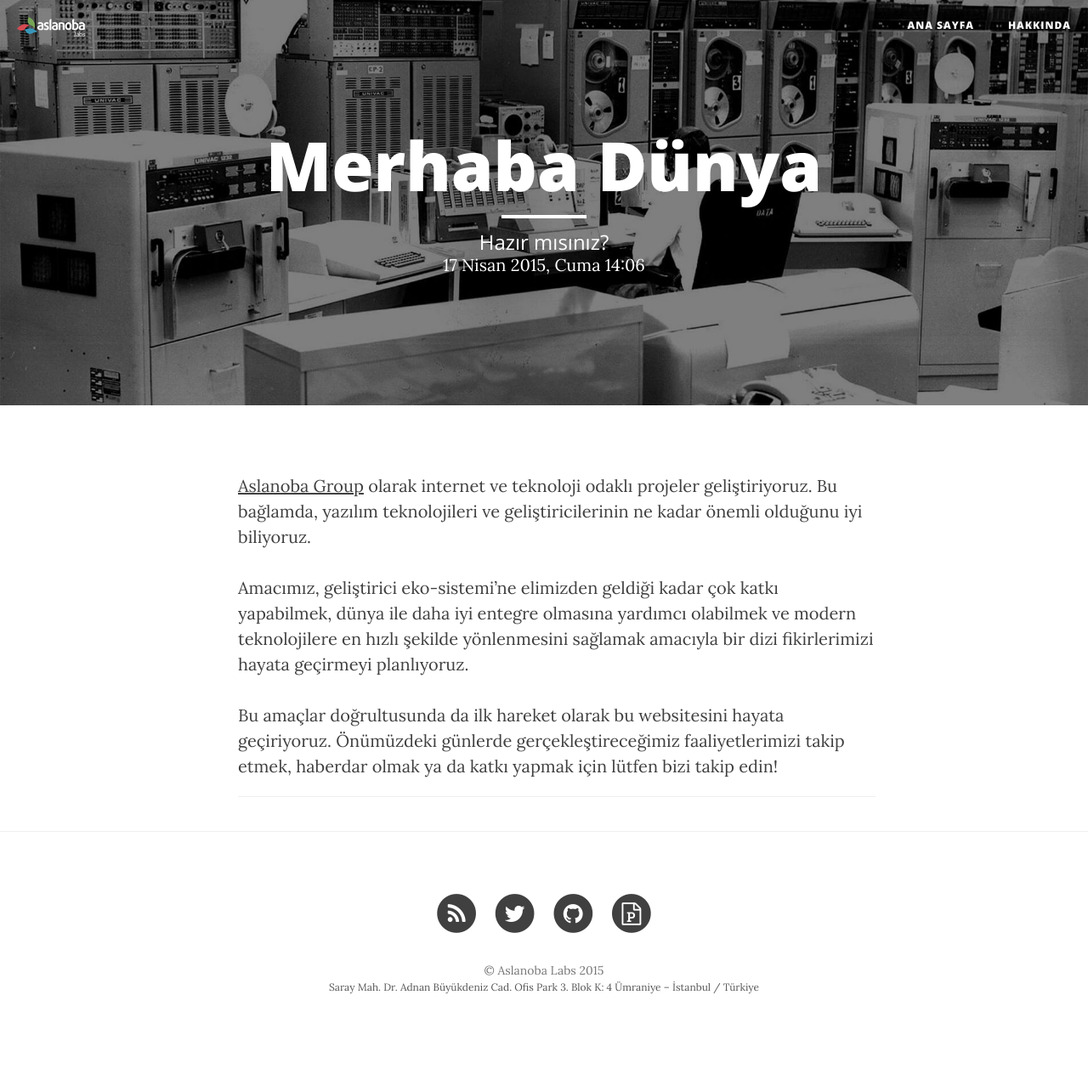
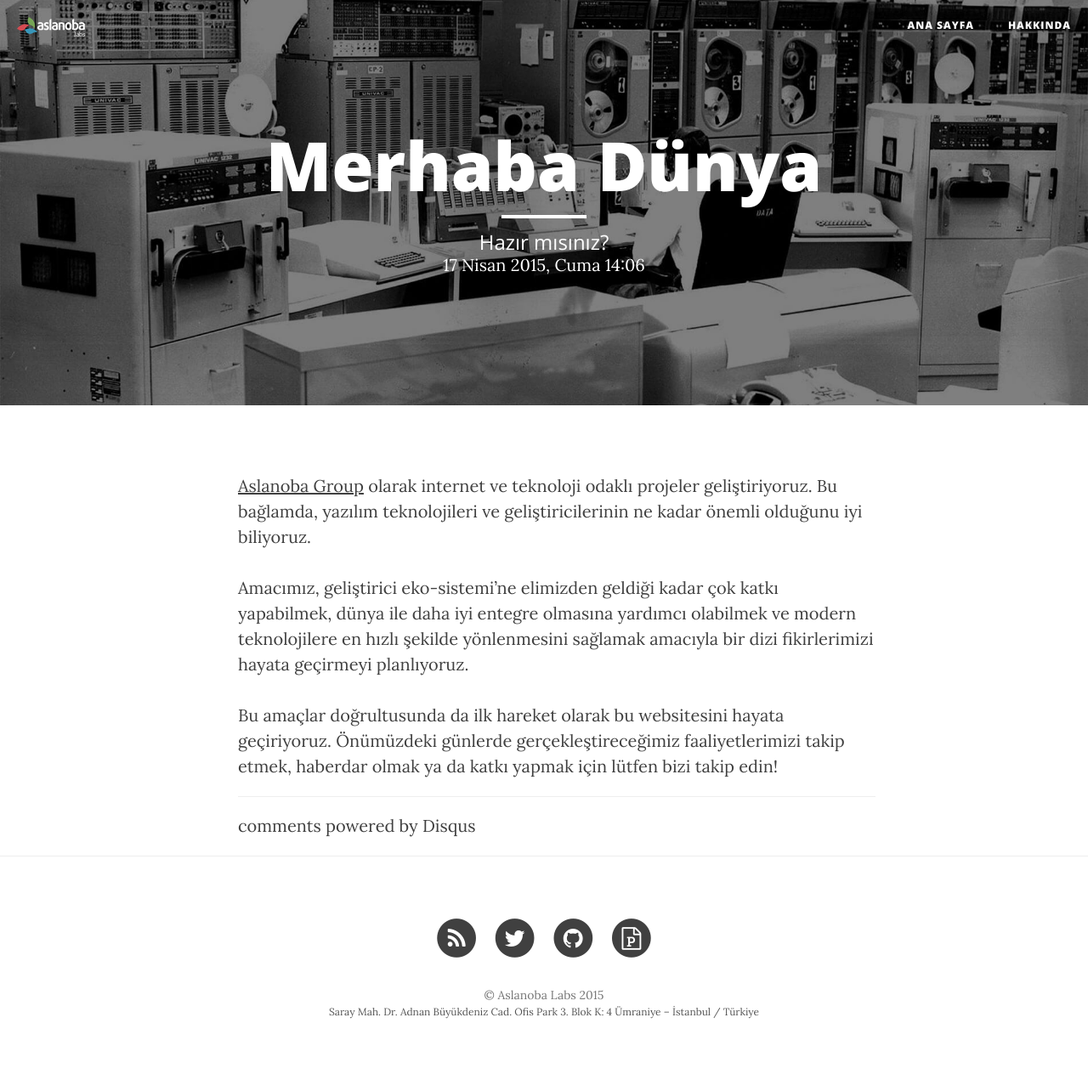
Before and after one commit to vigo/aslanobalabs-jekyll-blog, a Jekyll site: the page built from _posts/2015-04-17-14-06-merhaba-dunya.md, in a window 1280 px wide. Shown: the whole page at 85% size. Built offline with Jekyll 4.4.1, drawn with Linux system fonts in a browser that asks for light colours; nearby versions of some CDN libraries; Markdown is read by kramdown in place of the engine named in the settings; comment, search, counter and statistics services are not loaded; before the commit the page ends 1255 px from its top, so only the background shows below that; some of the changed lines change nothing that is shown.

Commit message:
disqus integration

```diff
--- a/_config.yml
+++ b/_config.yml
@@ -12,6 +12,7 @@
 twitter_username: aslanobalabs
 github_username:  aslanobalabs
 speakerdeck_username: aslanobalabs
+disqus_shortname: aslanobalabs
 header-img: images/home-bg.jpg
 header-logo: images/aslanobalabs-logo.png
 
--- /dev/null
+++ b/_includes/disqus.html
@@ -0,0 +1,13 @@
+{% if site.env == "production" and site.disqus_shortname %}
+<div id="disqus_thread"></div>
+<script type="text/javascript">
+    var disqus_shortname = '{{ site.disqus_shortname }}';
+    (function() {
+        var dsq = document.createElement('script'); dsq.type = 'text/javascript'; dsq.async = true;
+        dsq.src = '//' + disqus_shortname + '.disqus.com/embed.js';
+        (document.getElementsByTagName('head')[0] || document.getElementsByTagName('body')[0]).appendChild(dsq);
+    })();
+</script>
+<noscript>Please enable JavaScript to view the <a href="http://disqus.com/?ref_noscript">comments powered by Disqus.</a></noscript>
+<a href="http://disqus.com" class="dsq-brlink">comments powered by <span class="logo-disqus">Disqus</span></a>
+{% endif %}
--- a/_layouts/post.html
+++ b/_layouts/post.html
@@ -8,6 +8,7 @@
             <div class="col-lg-8 col-lg-offset-2 col-md-10 col-md-offset-1">
                 {{ content }}
                 <hr>
+                {% include disqus.html %}
             </div>
         </div>
     </div>
```
Also changed, not shown: README.md.
